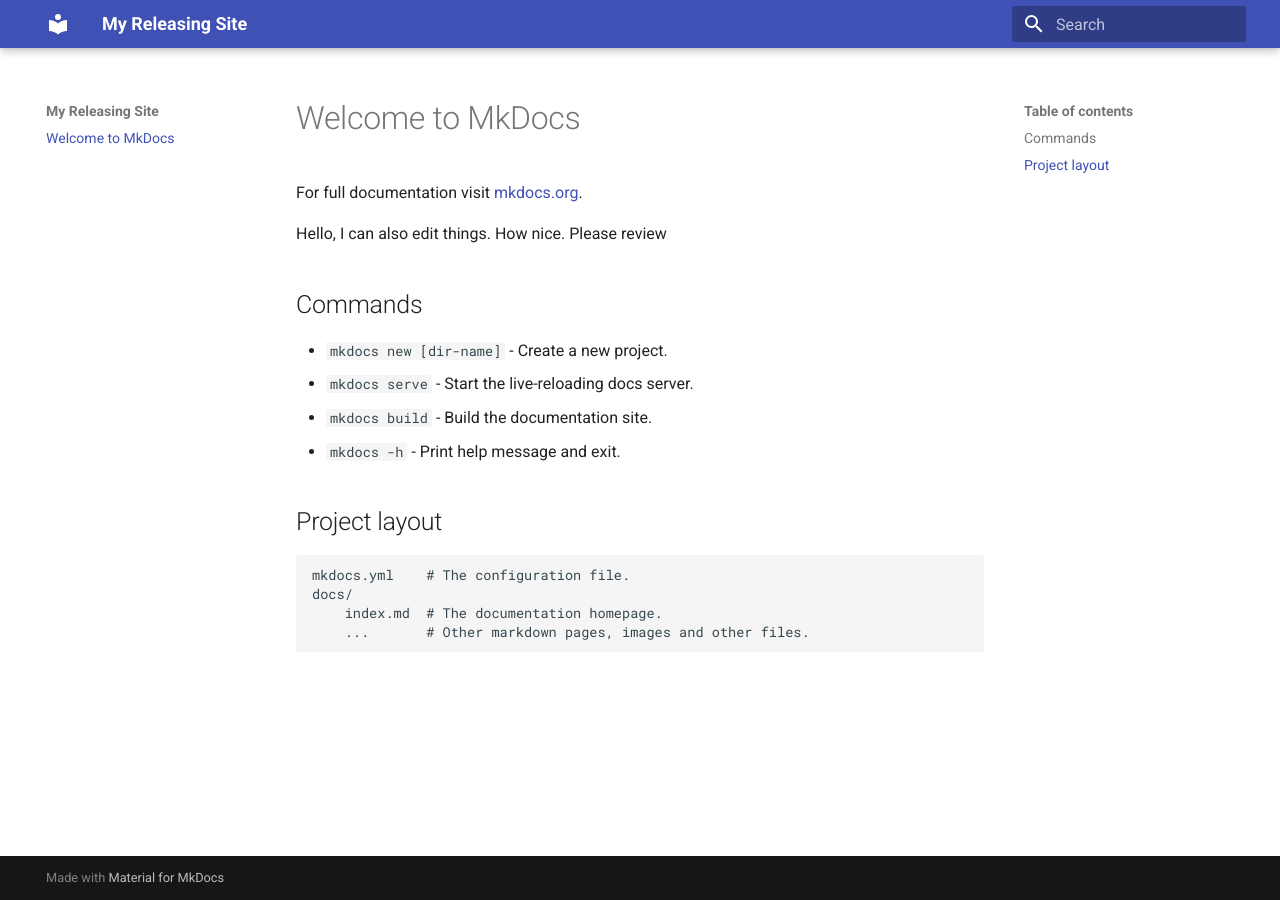
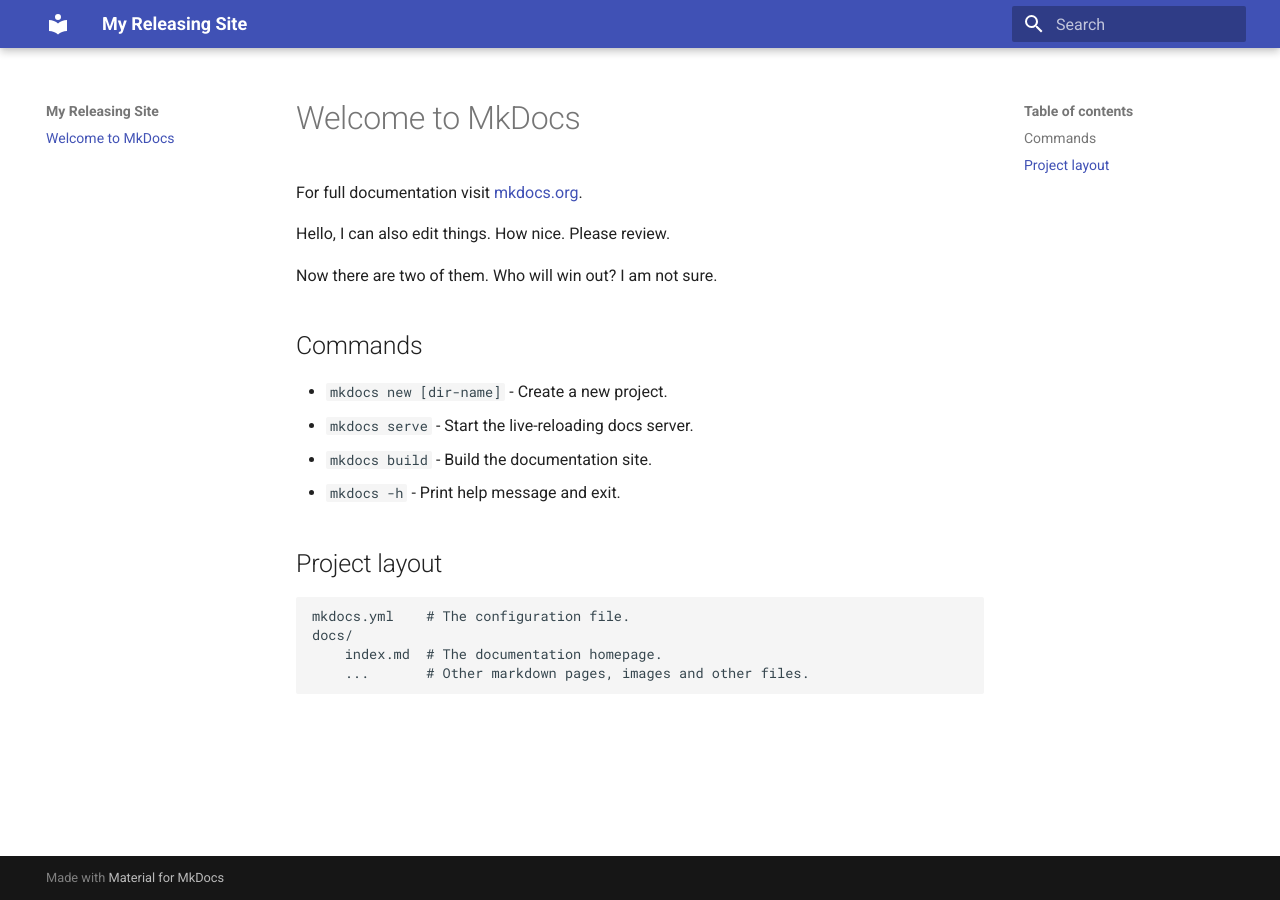
Before and after one commit to surchs/release_me, an MkDocs documentation site: the page built from docs/index.md, in a window 1280 px wide. Built offline with MkDocs 1.6.1 and Material for MkDocs 9.7.7, drawn with Linux system fonts in a browser that asks for light colours.

Commit message:
Another change
So soon?

```diff
--- a/docs/index.md
+++ b/docs/index.md
@@ -3,7 +3,11 @@
 For full documentation visit [mkdocs.org](https://www.mkdocs.org).
 
 Hello, I can also edit things.
-How nice. Please review
+How nice. Please review.
+
+Now there are two of them.
+Who will win out?
+I am not sure.
 
 ## Commands
 
```
